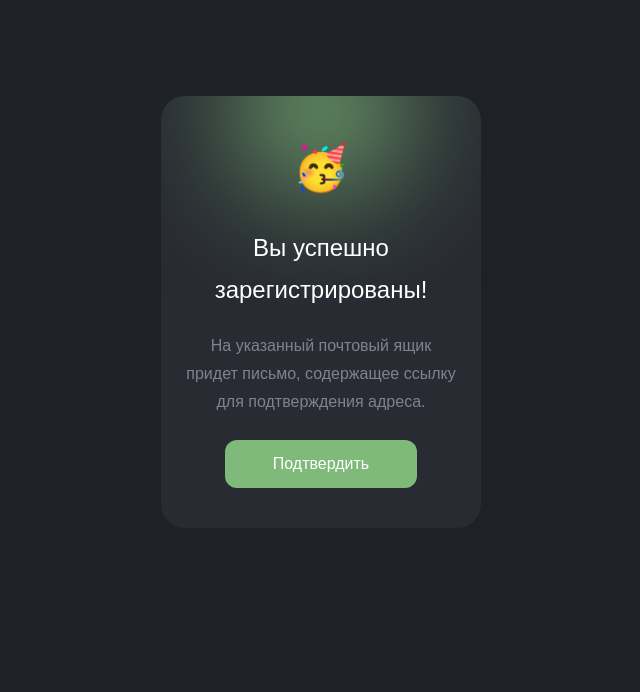
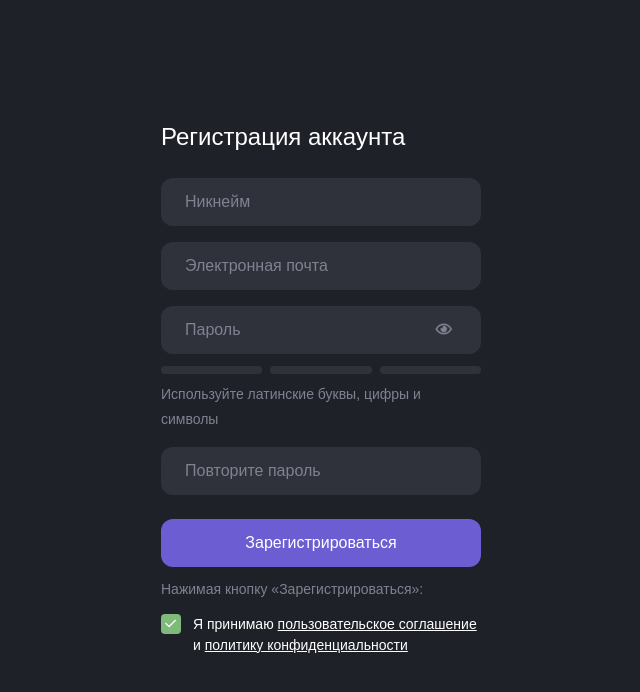
Before and after one commit to NikitaSheremeta/wildhunt-client-personal-cabinet, a Vue app: page /signup in a window 1280 px wide. Shown: the top 692 px of the page, without its empty margins (319-959 px from the left). Built offline with nearby package versions, Linux system fonts and the light colour scheme; a web font is replaced by a local one.

Commit message:
Added animation to the modal window

```diff
--- a/src/assets/scss/layout.scss
+++ b/src/assets/scss/layout.scss
@@ -41,3 +41,21 @@ body {
 span {
   display: inline-block;
 }
+
+.hide-window-leave-active {
+  transition: 0.4s ease-out;
+}
+
+.hide-window-leave-to {
+  opacity: 0;
+  transform: translateY(-192px);
+}
+
+.show-window-enter-active {
+  transition: 0.2s ease-out;
+}
+
+.show-window-enter-from {
+  opacity: 0;
+  transform: translateY(64px);
+}
--- a/src/views/Signup.vue
+++ b/src/views/Signup.vue
@@ -1,13 +1,18 @@
 <template>
   <div class="container" :class="$style.container">
     <div class="row" :class="$style.row">
-      <form :class="$style.form" @submit.prevent="submitHandler">
+      <transition name="hide-window">
+        <form
+          v-if="!is.hideForm"
+          :class="$style['form']"
+          @submit.prevent="submitHandler"
+        >
           <h2 :class="$style['form-title']">Регистрация аккаунта</h2>
 
           <BaseInput
             :class="$style['form-item']"
-          :loading="isLoading.username"
-          :disabled="isDisabledAllFields"
+            :loading="is.loading.username"
+            :disabled="is.disableAllFields"
             v-model:value="username"
             type="text"
             placeholder="Никнейм"
@@ -21,7 +26,7 @@
 
           <BaseInput
             :class="$style['form-item']"
-          :disabled="isDisabledAllFields"
+            :disabled="is.disableAllFields"
             v-model:value="email"
             type="email"
             placeholder="Электронная почта"
@@ -35,7 +40,7 @@
 
           <BaseInput
             :class="$style['form-item']"
-          :disabled="isDisabledAllFields"
+            :disabled="is.disableAllFields"
             v-model:value="password"
             create-password
             type="password"
@@ -49,7 +54,7 @@
 
           <BaseInput
             :class="$style['form-item']"
-          :disabled="isDisabledAllFields"
+            :disabled="is.disableAllFields"
             :success="isConfirmPasswordValid"
             v-model:value="confirmPassword"
             repeat-password
@@ -59,12 +64,16 @@
             @blur="v$.confirmPassword.$touch()"
           >
             <template v-if="isConfirmPasswordInvalid()" #error>
-            {{ errorMessage.confirmPassword }}x
+              {{ errorMessage.confirmPassword }}
             </template>
           </BaseInput>
 
           <div :class="$style['form-controls']">
-          <BaseButton :loading="isLoading.button" :disabled="!eula" full-width>
+            <BaseButton
+              :loading="is.loading.button"
+              :disabled="!eula"
+              full-width
+            >
               Зарегистрироваться
             </BaseButton>
           </div>
@@ -86,8 +95,13 @@
             </BaseCheckbox>
           </div>
         </form>
+      </transition>
 
+      <transition name="show-window">
+        <template v-if="is.signup.success">
           <BaseNotice signup-success />
+        </template>
+      </transition>
     </div>
   </div>
 </template>
@@ -141,11 +155,18 @@ export default {
         password: '',
         confirmPassword: ''
       },
-      isLoading: {
+      is: {
+        loading: {
           username: false,
           button: false
         },
-      isDisabledAllFields: false
+        signup: {
+          success: false,
+          error: false
+        },
+        disableAllFields: false,
+        hideForm: false
+      }
     };
   },
   setup() {
@@ -300,8 +321,17 @@ export default {
         return false;
       }
 
-      this.isLoading.button = true;
-      this.isDisabledAllFields = true;
+      // this.is.loading.button = true;
+      // this.is.disableAllFields = true;
+      //
+      // setTimeout(() => {
+      //   this.is.loading.button = false;
+      //   this.is.hideForm = true;
+      //
+      //   setTimeout(() => {
+      //     this.is.signup.success = true;
+      //   }, 400)
+      // }, 1000)
     }
   }
 };
@@ -314,7 +344,6 @@ export default {
 }
 
 .form {
-  display: none;
   margin-top: 96px;
   margin-bottom: 48px;
   width: 320px;
```
Lines whose indentation alone changed are shown as unchanged.
